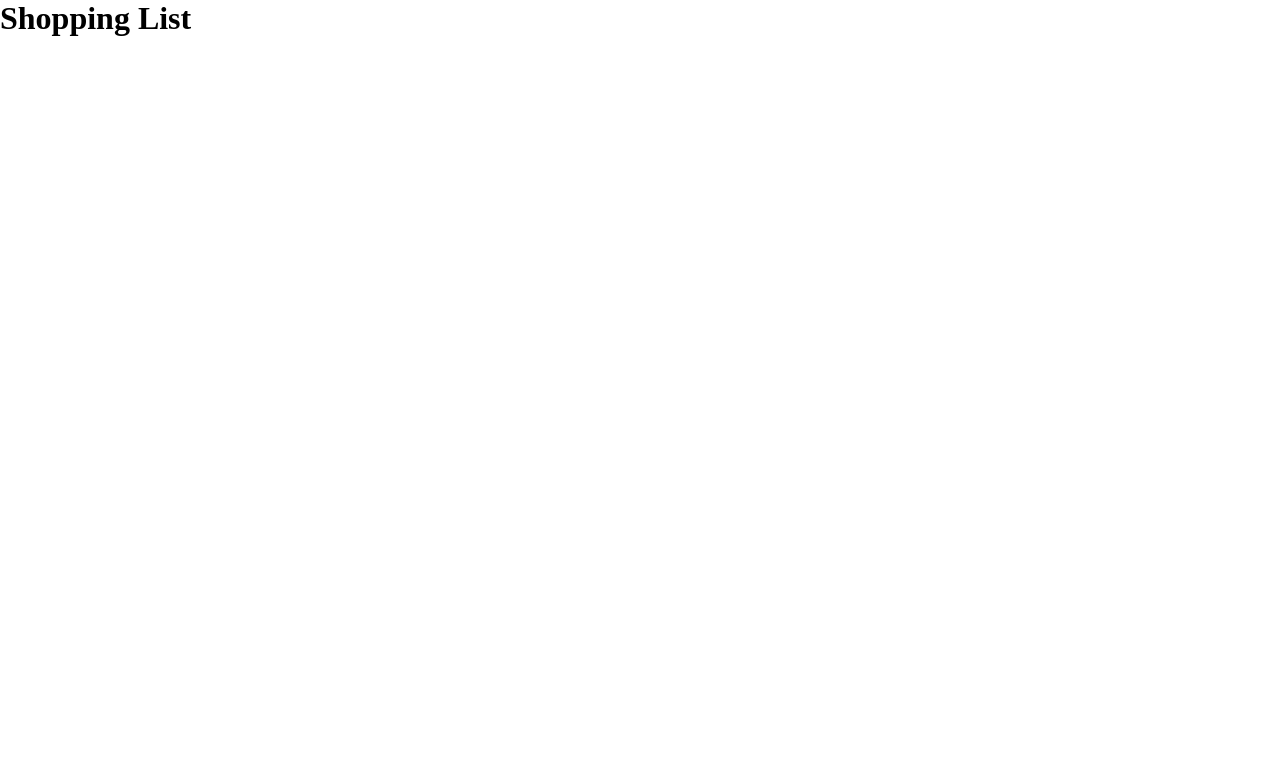
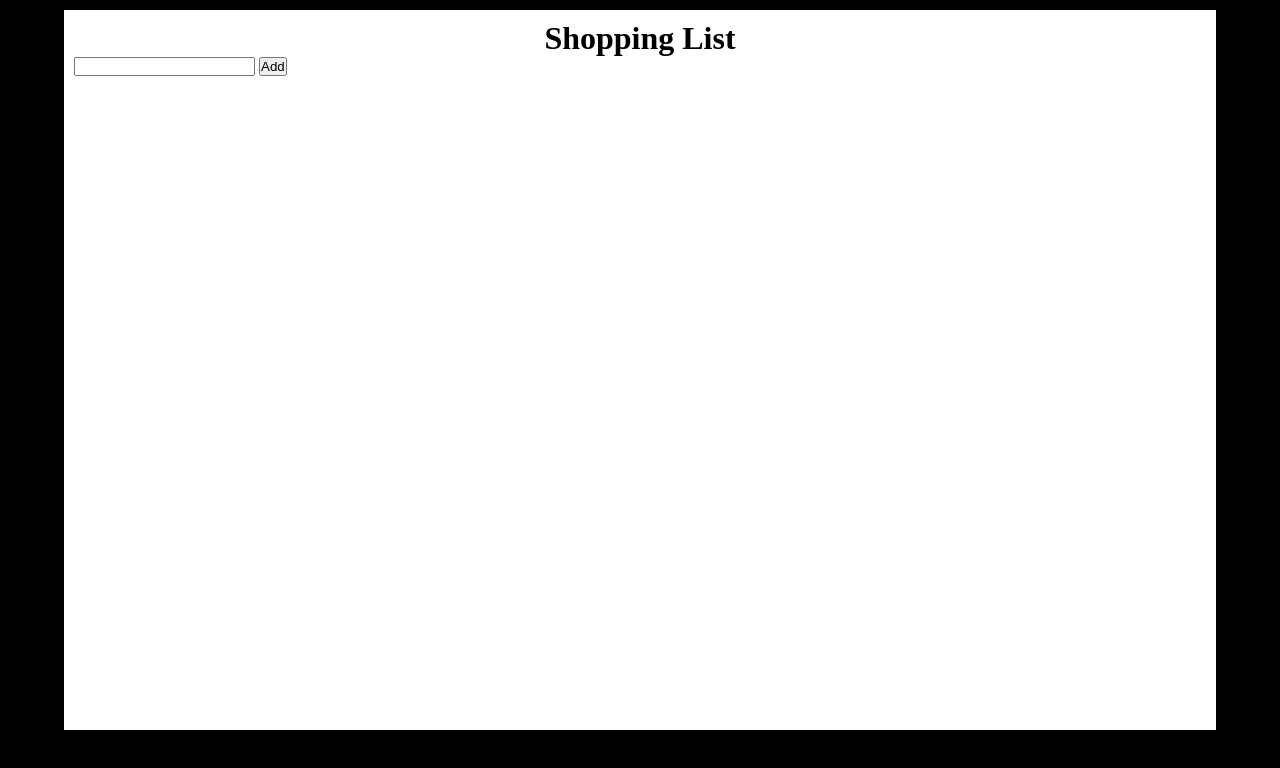
Before and after one commit to QuentinMcCarthy/node-shopping-list, a website: page public/index.html in a window 1280 px wide. Drawn offline with nearby package versions, Linux system fonts and the light colour scheme.

Commit message:
DOM setup

```diff
--- a/index.js
+++ b/index.js
@@ -16,7 +16,8 @@ var server = http.createServer(function(request, response){
 			// Read the html file for the page and display it if there is no errors.
 	        fs.readFile("./public/index.html", "UTF-8", function(error, contents){
 	            if(error){
-	                console.log("error, something went wrong");
+					console.log(error);
+	                console.log("Error, something went wrong");
 	            } else {
 	                response.writeHead(200, {"Content-Type": "text/html"});
 	                response.end(contents);
--- a/public/css/master.css
+++ b/public/css/master.css
@@ -3,3 +3,28 @@
 	margin: 0;
 	box-sizing: border-box;
 }
+
+body {
+	padding: 10px;
+	background-color: black;
+}
+
+h1 {
+	text-align: center;
+}
+
+#webContainer {
+	margin: 0 auto;
+	padding: 10px;
+	width: 90vw;
+	height: 90vh;
+	background-color: white;
+}
+
+#listInput {
+	width: 100%;
+}
+
+#listItems {
+
+}
--- a/public/index.html
+++ b/public/index.html
@@ -7,14 +7,22 @@
         <link rel="stylesheet" href="css/master.css">
     </head>
     <body>
-        <h1>Shopping List</h1>
+		<div id="webContainer">
+        	<h1>Shopping List</h1>
 
-        <!-- <ul>
-            <li><a href="/">Home</a></li>
-            <li><a href="about">About</a></li>
-            <li><a href="news">News</a></li>
-            <li><a href="contact">Contact</a></li>
-        </ul> -->
+			<div id="shoppingList">
+				<div id="listInput">
+					<form class="" action="addItem" method="post">
+						<input type="text" name="itemName" value="">
+
+						<input type="submit" name="" value="Add">
+					</form>
+				</div>
+				<div id="listItems">
+
+				</div>
+			</div>
+		</div>
 
 		<!-- jQuery -->
 		<script src="https://ajax.googleapis.com/ajax/libs/jquery/3.3.1/jquery.min.js"></script>
```
